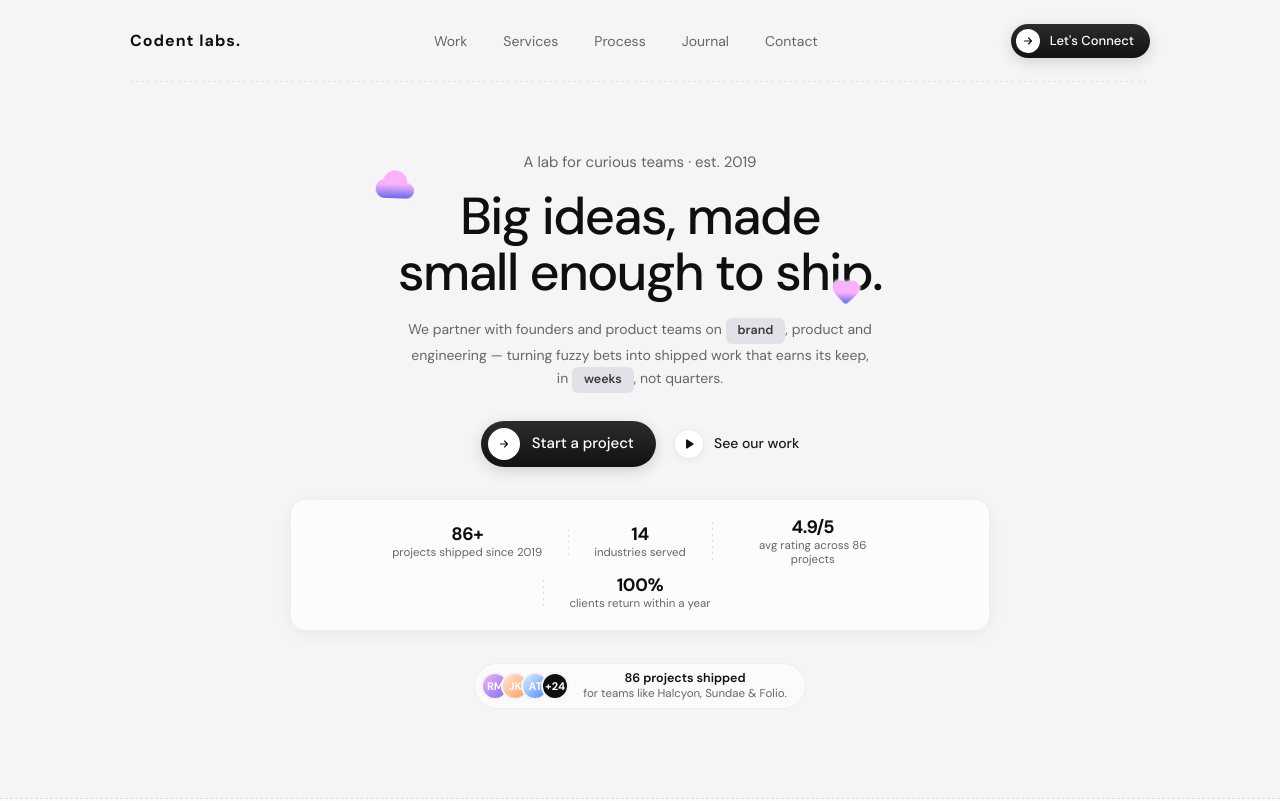
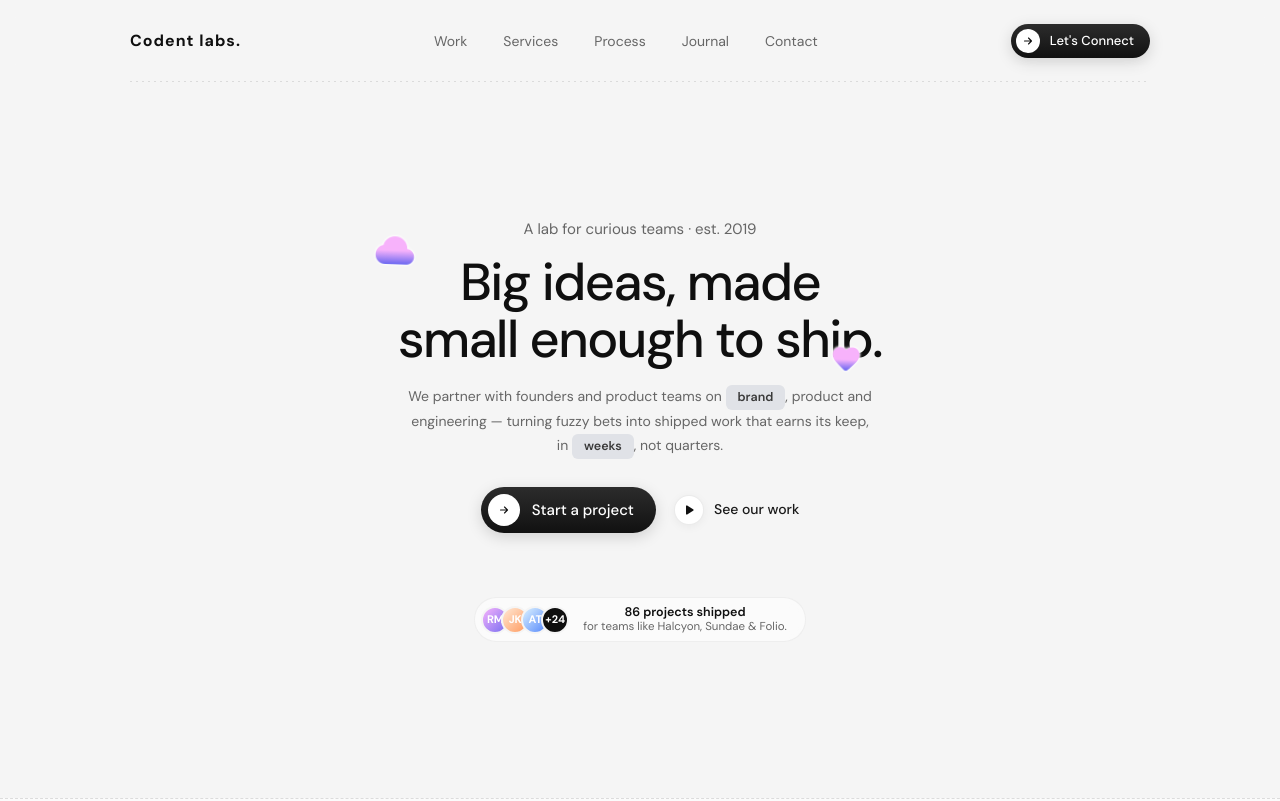
Before and after one commit to codent-labs/codent, a Next.js app: page / in a window 1280 px wide. Shown: the top 801 px of the page. Built offline with nearby package versions, Linux system fonts and the light colour scheme.

Commit message:
fix hero sec

```diff
--- a/components/Hero.tsx
+++ b/components/Hero.tsx
@@ -76,25 +76,6 @@ export default function Hero() {
           </a>
         </div>
 
-        {/* Persistent proof bar (issue #39): every metric carries its
-            denominator and timespan so none of them float. */}
-        <div
-          role="list"
-          className="codent-proofbar w-full mt-0"
-        >
-          {[
-            { value: "86+", label: "projects shipped since 2019" },
-            { value: "14", label: "industries served" },
-            { value: "4.9/5", label: "avg rating across 86 projects" },
-            { value: "100%", label: "clients return within a year" },
-          ].map((s) => (
-            <div key={s.value} role="listitem" className="codent-proofbar-item">
-              <strong className="codent-proofbar-value">{s.value}</strong>
-              <span className="codent-proofbar-label">{s.label}</span>
-            </div>
-          ))}
-        </div>
-
         <div className="mt-8 inline-flex items-center gap-[14px] rounded-[40px] px-[18px] py-[6px] ps-[6px] bg-white/55 border border-black/5 backdrop-blur-[8px]">
           <div className="flex">
             {avatars.map((a, i) => (
--- a/package.json
+++ b/package.json
@@ -1,5 +1,5 @@
 {
-  "name": "codentlab",
+  "name": "codentlabs",
   "version": "0.0.1",
   "type": "module",
   "private": true,
```
Also changed, not shown: 1 other file (tests, documents, lock files or other folders).
